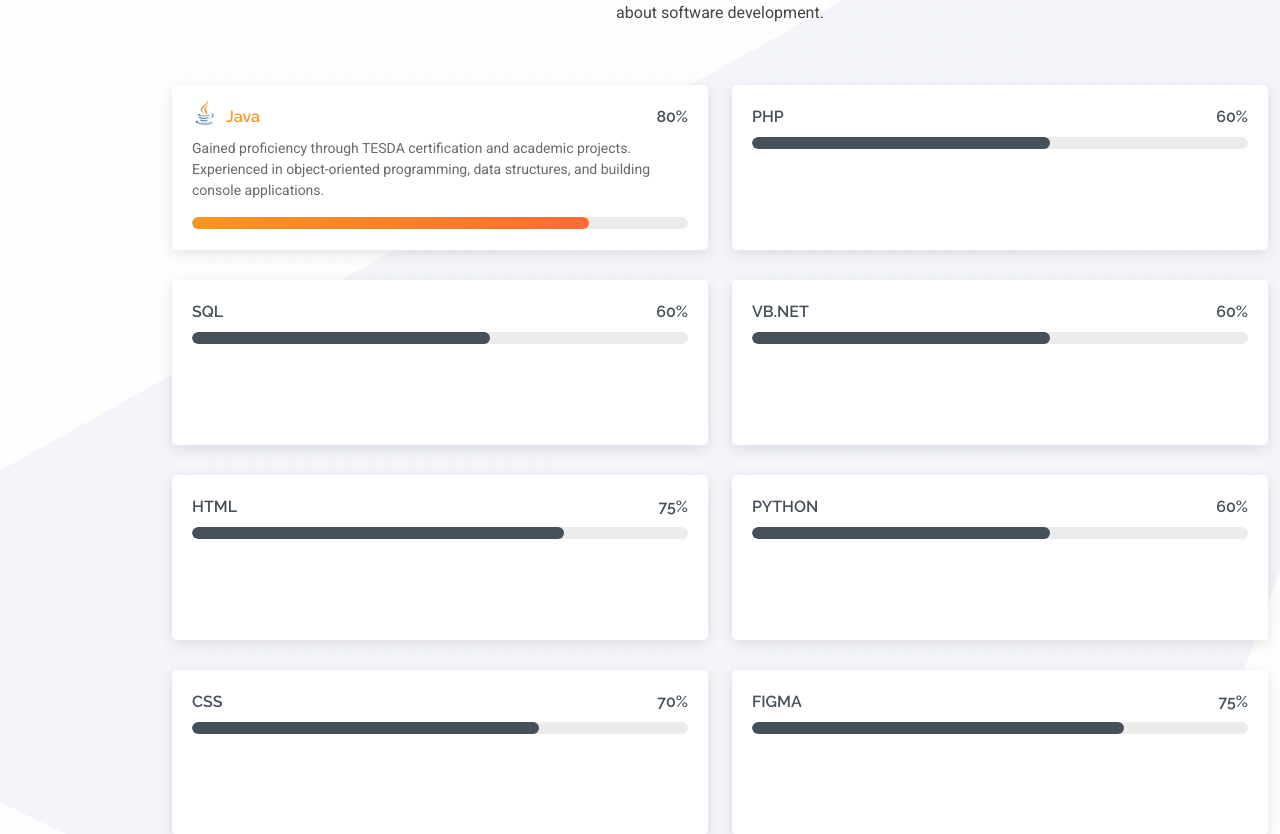
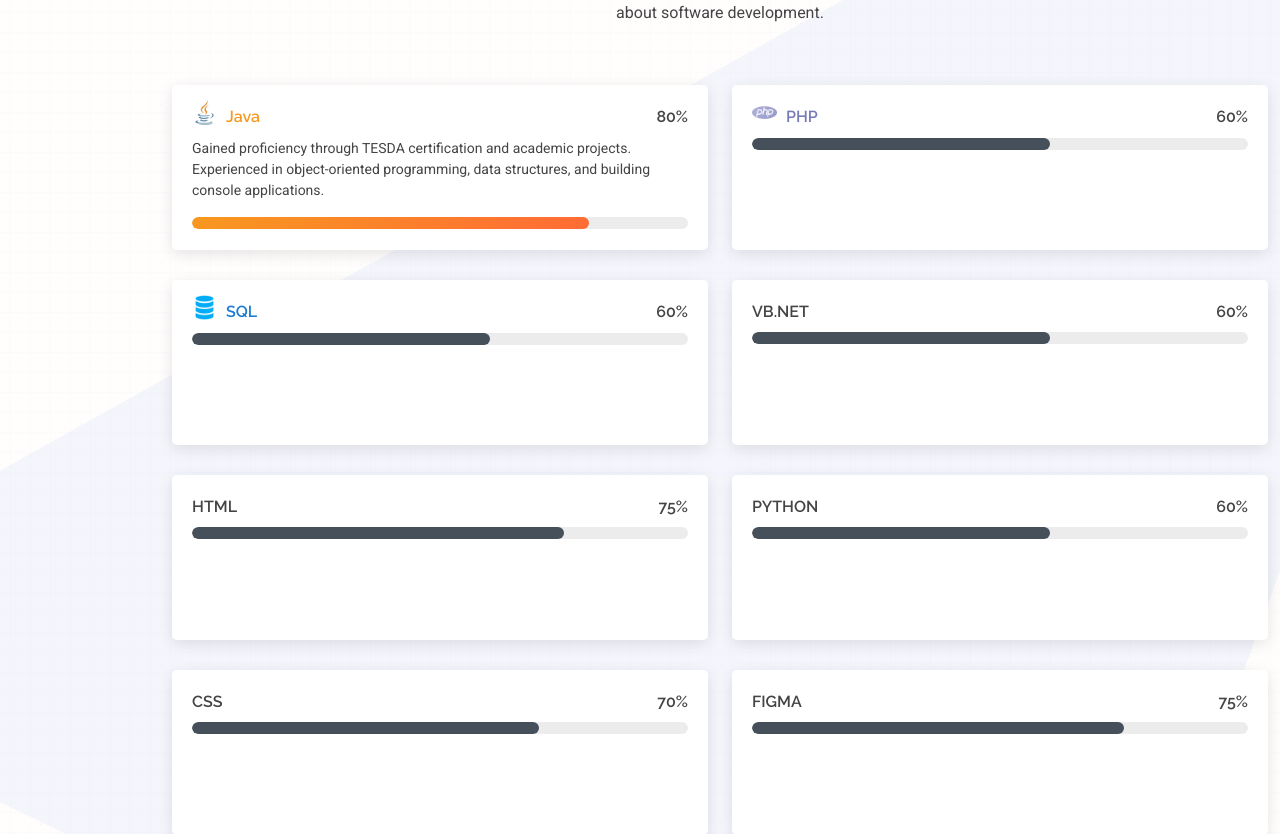
Before and after one commit to LanceKent19/MyPortfolio, a PHP site: page / in a window 1280 px wide. Shown: the part 1377-2211 px from the top of the page. Run offline with PHP 8.4, Linux system fonts and the light colour scheme.

Commit message:
adding php, sql icons with skill section modifications

```diff
--- a/assets/styles/main.css
+++ b/assets/styles/main.css
@@ -1015,7 +1015,7 @@ main .section{
 }
 
 .skills .progress .skill {
-  color: var(--heading-color);
+  color: var(--default-color);
   padding: 0;
   margin: 0 0 8px 0;
   display: flex;
@@ -1050,7 +1050,7 @@ main .section{
 }
 .skills .progress .skill-description{
   font-size: 14px;
-  color: color-mix(in srgb, var(--default-color), transparent 20%);
+  color: var(--default-color);
   margin-bottom: 12px;
   line-height: 1.5;
 }
--- a/sections/about.php
+++ b/sections/about.php
@@ -87,7 +87,15 @@
             </div><!-- End Skills Item -->
 
             <div class="progress">
-              <span class="skill"><span>SQL</span> <i class="val">60%</i></span>
+              <span class="skill">
+                <div class="skill-name">
+                  <div class="skill-logo">
+                    <img src="../assets/img/tools-technologies/database.png" alt="SQL">
+                  </div>
+                  <span style="color: #1d7bd3;">SQL</span>
+                </div>
+                <i class="val">60%</i>
+              </span>
               <div class="progress-bar-wrap">
                 <div class="progress-bar" role="progressbar" aria-valuenow="60" aria-valuemin="0" aria-valuemax="100">
                 </div>
@@ -113,7 +121,15 @@
           <div class="col-lg-6">
 
             <div class="progress">
-              <span class="skill"><span>PHP</span> <i class="val">60%</i></span>
+              <span class="skill">
+                <div class="skill-name">
+                  <div class="skill-logo">
+                    <img src="../assets/img/tools-technologies/web.png" alt="PHP">
+                  </div>
+                  <span style="color: #777bb4;">PHP</span>
+                </div>
+                <i class="val">60%</i>
+              </span>
               <div class="progress-bar-wrap">
                 <div class="progress-bar" role="progressbar" aria-valuenow="60" aria-valuemin="0" aria-valuemax="100">
                 </div>
```
Also changed, not shown: assets/img/tools-technologies/database.png (added), assets/img/tools-technologies/web.png (added).
